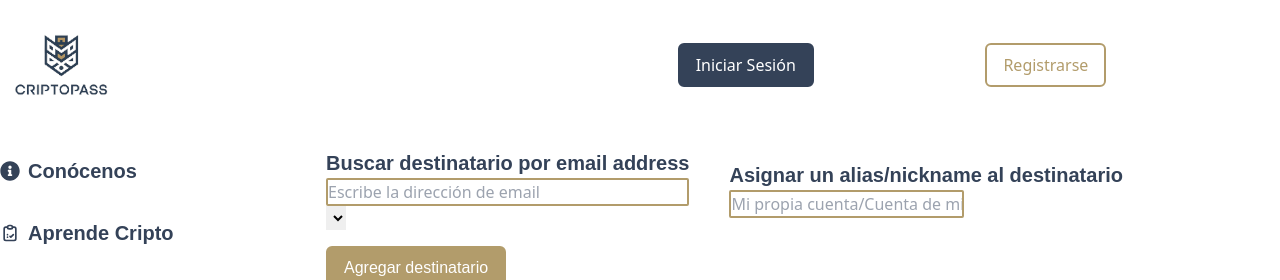
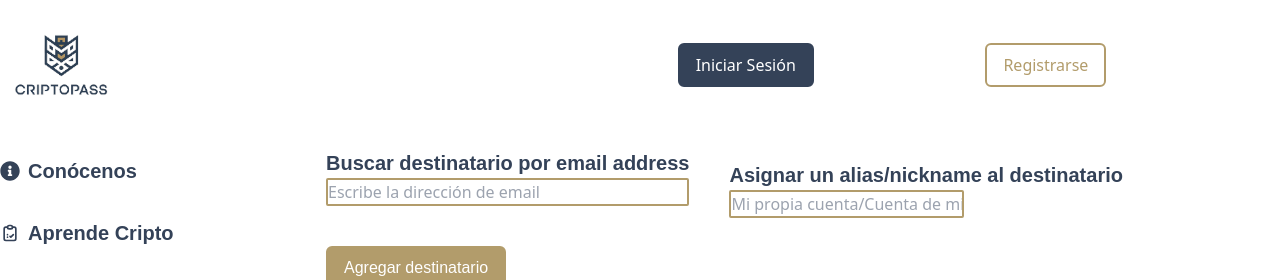
Before and after one commit to Juanpibazan/criptopass-frontend, a React (Vite) app: page /register-recipient-accounts in a window 1280 px wide. Shown: the top 280 px of the page. Built offline with nearby package versions, Linux system fonts and the light colour scheme.

Commit message:
Added code inside RegsitroDestinatarios.jsx to handle options better and aldo make alias field required

```diff
--- a/src/sections/RegistroDestinatarios.jsx
+++ b/src/sections/RegistroDestinatarios.jsx
@@ -15,6 +15,7 @@ const RegistroDestinatarios = ()=>{
     const [dropdownShowing,setDropdownShowing] = useState(false);
     const [searchString,setSearchString] = useState('');
     const [searchItems, setSearchItems] = useState([]);
+    const [selectedItem,setSelectedItem] = useState({});
     const [destinyAlias,setDestinyAlias] = useState('');
     const [lastResponseStatus,setLastResponseStatus] = useState();
 
@@ -37,6 +38,7 @@ const RegistroDestinatarios = ()=>{
             if(data.length===0){
                 setSearchItems([msg]);
             } else{
+                console.log('SEARCH ITEMS: ', data);
                 setSearchItems(data);
             }
         } else{
@@ -63,6 +65,7 @@ const RegistroDestinatarios = ()=>{
             const notificationId = toast.loading("Por favor espere...",{
                 closeOnClick:true
             });
+            if(destinyAlias !==''){
                 const response = await axios({
                     method:'post',
                     url:'https://criptopass.com/bridge/customers/destinatarios',
@@ -84,6 +87,9 @@ const RegistroDestinatarios = ()=>{
                 }
                 else{
                     toast.update(notificationId,{render:msg,type:'error',isLoading:false});
+                }
+            } else {
+                toast.update(notificationId,{render:'Es necesario asignar un Alias al destinatario antes de agregarlo!',type:'error',isLoading:false});
             }
     } catch(e){
             console.log(e);
@@ -139,19 +145,26 @@ const RegistroDestinatarios = ()=>{
                     <input type='text' placeholder='Escribe la dirección de email' value={searchString} onChange={(e)=>handleSearch(e.target.value)}
                     className={`border-secondary border-2 rounded-sm w-full`}
                     />
-                    <select>
+                    {searchItems.length > 1 ?
+                    <select className={`${selectedItem.account_number ? 'bg-green-400' : ''}`} value={selectedItem} onChange={(e)=>setSelectedItem(JSON.parse(e.target.value))}>
                         {searchItems.map((item, index)=>{
                             return (
-                                <option key={index} className={`${!dropdownShowing ? 'hidden' : 'block'} font-garet`}>{(!item.first_name && !item.last_name) ? item : item.first_name + ' '+ item.last_name}</option>
+                                <option key={index} value={JSON.stringify(item)}
+                                className={`${!dropdownShowing ? 'hidden' : 'block'} font-garet`}
+
+                                >
+                                    {(!item.first_name && !item.last_name) ? item : item.first_name + ' '+ item.last_name + ' - '+item.bank_name}
+                                </option>
                             )
                         })}
-                    </select>
-
+                    </select> :
+                    <button readOnly={true} className={`text-left w-full ${selectedItem.account_number ? 'bg-green-400' : ''}`} value={searchItems[0]} onClick={()=>setSelectedItem(searchItems[0])}>{searchItems.length>0 ? searchItems[0].first_name+' '+searchItems[0].last_name + ' - '+ searchItems[0].bank_name : ''}</button>
+                    }
                 </div>
                 <div>
                     <label className='text-[20px] text-primary font-openSauce font-bold'>Asignar un alias/nickname al destinatario</label><br/>
                     <input className='border-secondary border-2 rounded-sm'
-                    type='text' placeholder='Mi propia cuenta/Cuenta de mi BFF/Cuenta del proveedor 1' value={destinyAlias} onChange={(e)=>setDestinyAlias(e.target.value)} />
+                    type='text' placeholder='Mi propia cuenta/Cuenta de mi BFF/Cuenta del proveedor 1' value={destinyAlias} onChange={(e)=>setDestinyAlias(e.target.value)} required={true} />
                 </div>
             </div>
             <button
```
Lines whose indentation alone changed are shown as unchanged.
